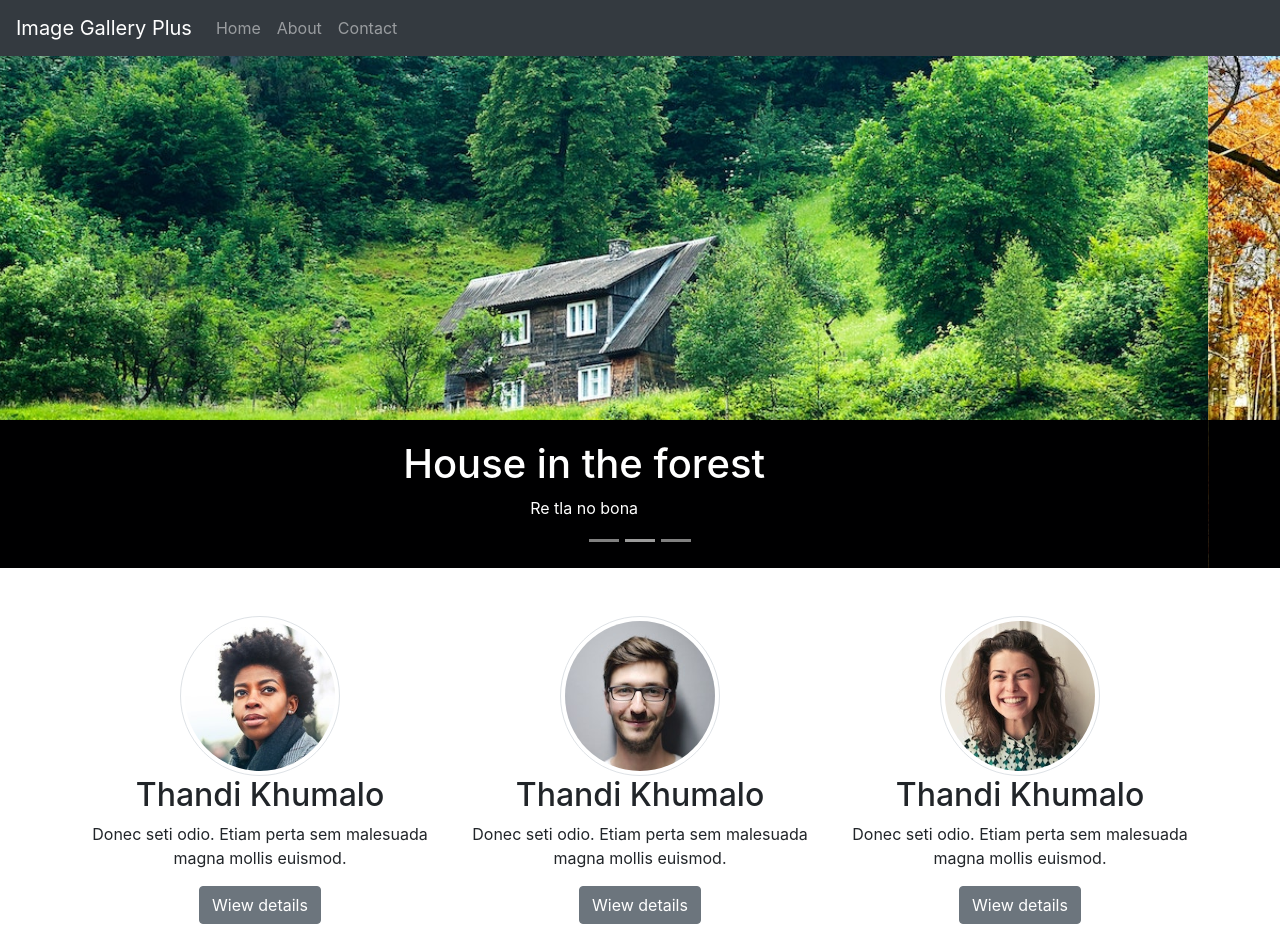
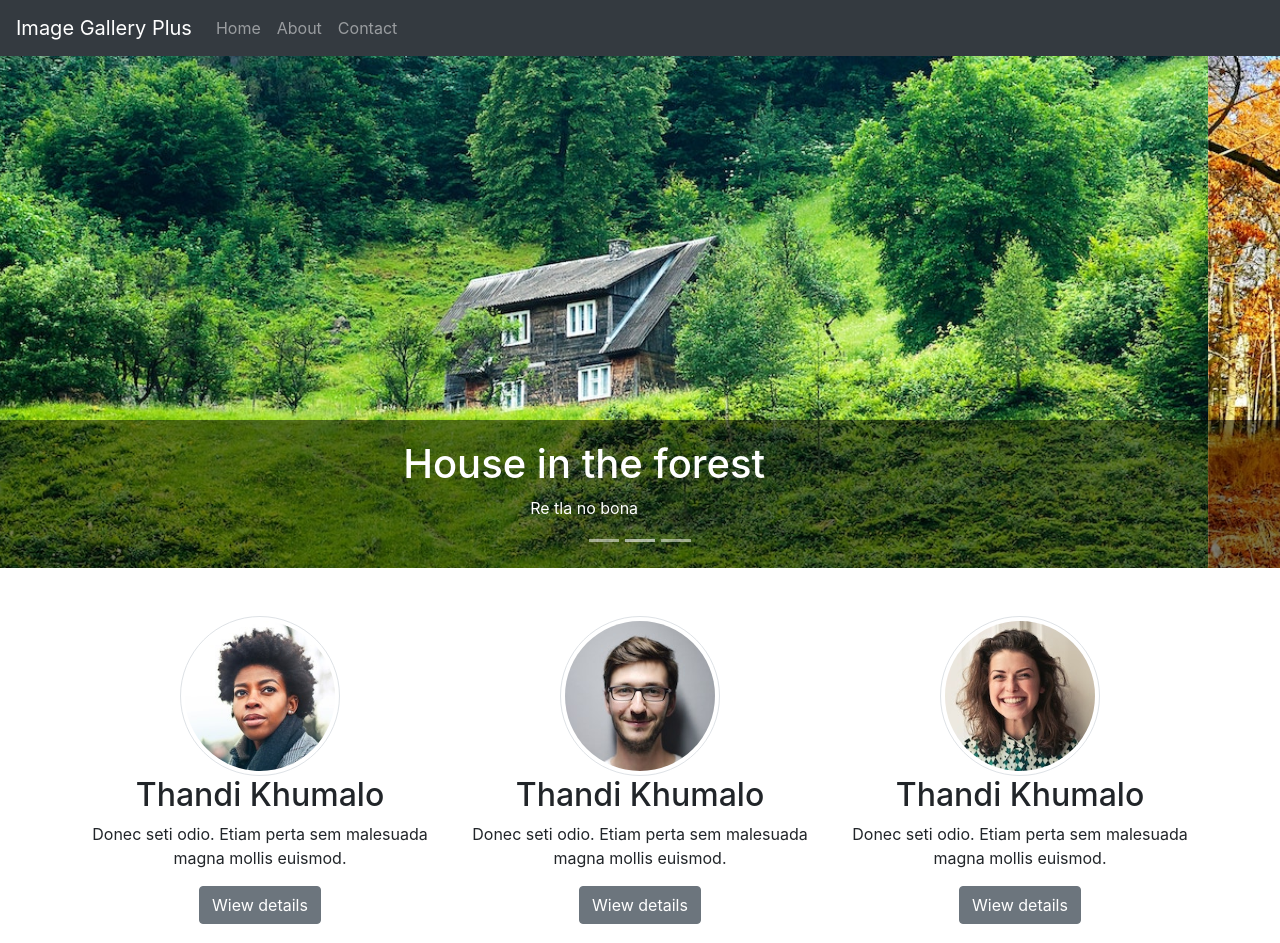
Before and after one commit to makgaidaniel-ITvarsity/Module-11-Assessment-1, a plain HTML site: page index.html in a window 1280 px wide. Shown: the top 943 px of the page. Drawn offline with Linux system fonts and the light colour scheme.

Commit message:
Update custom.css

```diff
--- a/css/custom.css
+++ b/css/custom.css
@@ -1,5 +1,5 @@
 .carousel-caption{
-    background-color: rgba(0, 0, 0.5);
+    background-color: rgba(0, 0,0, 0.5);
     width: 100%;
     left: 0;
     bottom: 0;
```
